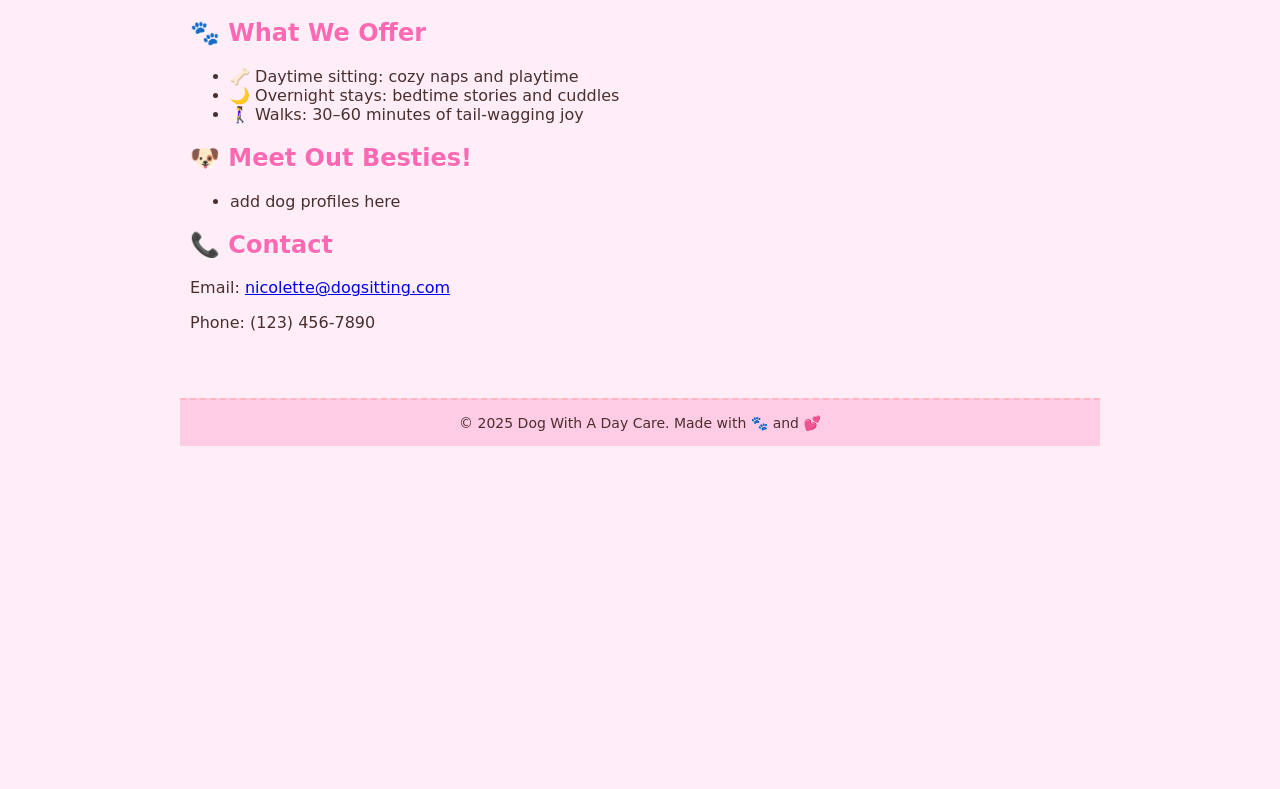
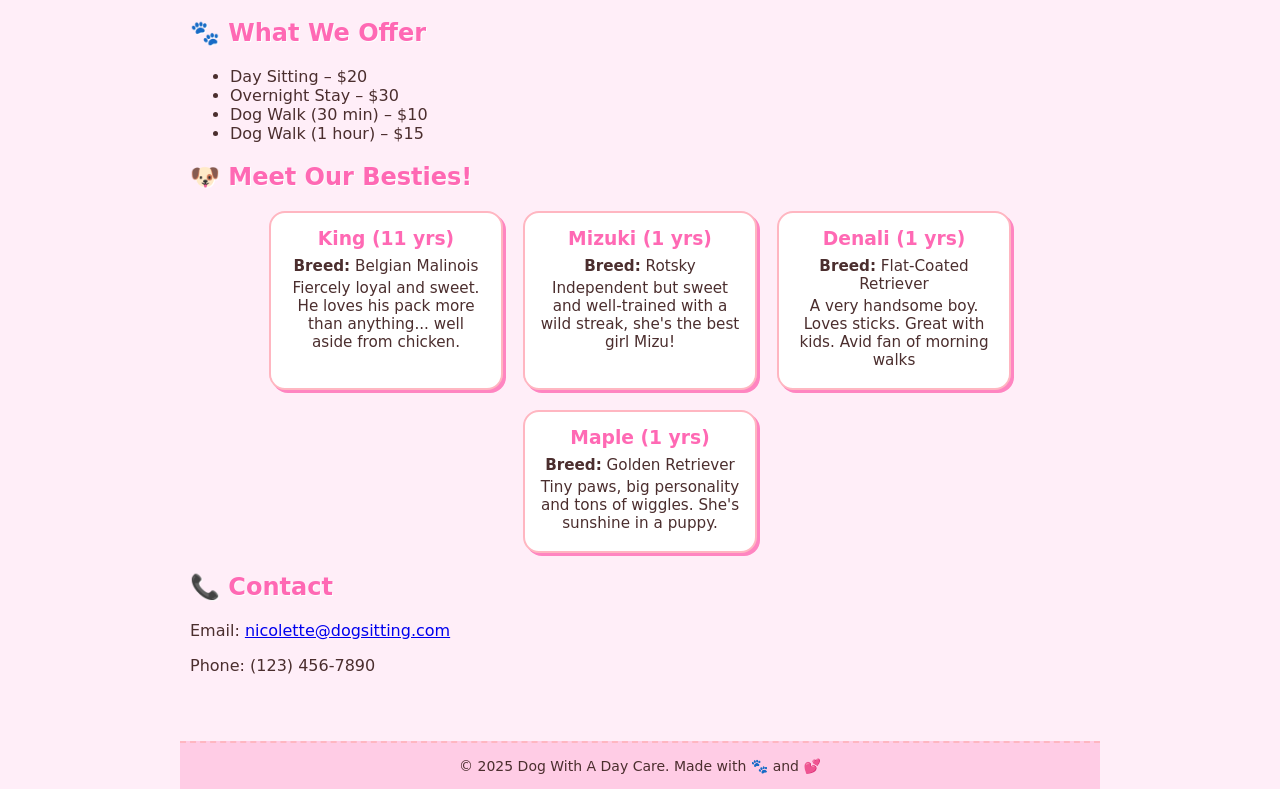
Before and after one commit to nicolettemercado/webdevCAPSTONE, a plain HTML site: page info.html in a window 1280 px wide. Shown: the part 131-920 px from the top of the page. Before the commit the page ends 800 px from the top, so only its background shows below. Drawn offline with Linux system fonts and the light colour scheme; a web font is replaced by a local one.

Commit message:
utilized arrays and updated info page

```diff
--- a/info.html
+++ b/info.html
@@ -6,7 +6,8 @@
   <link rel="stylesheet" href="style.css">
   <link href="https://fonts.googleapis.com/css2?family=Cherry+Bomb+One&display=swap" rel="stylesheet">
 </head>
-<body>
+
+<body onload="displayServices(); displayProfiles();">
 
   <nav>
     <ul>
@@ -20,17 +21,10 @@
     <h1>🌸 About Our Dog Sitting Services</h1>
 
     <h2>🐾 What We Offer</h2>
-    <ul>
-      <li>🦴 Daytime sitting: cozy naps and playtime</li>
-      <li>🌙 Overnight stays: bedtime stories and cuddles</li>
-      <li>🚶‍♀️ Walks: 30–60 minutes of tail-wagging joy</li>
-    </ul>
+    <ul id="service-list"></ul>
 
-    <h2>🐶 Meet Out Besties!</h2>
-    <ul>
-      <li>add dog profiles here</li>
-
-    </ul>
+    <h2>🐶 Meet Our Besties!</h2>
+    <div id="profiles-container"></div>
 
     <h2>📞 Contact</h2>
     <p>Email: <a href="nicolette@dogsitting.com">nicolette@dogsitting.com</a></p>
@@ -41,5 +35,6 @@
     © 2025 Dog With A Day Care. Made with 🐾 and 💕
   </footer>
 
+  <script src="script.js"></script>
 </body>
 </html>
--- a/script.js
+++ b/script.js
@@ -0,0 +1,56 @@
+const services = [
+  { name: "Day Sitting", price: 20 },
+  { name: "Overnight Stay", price: 30 },
+  { name: "Dog Walk (30 min)", price: 10 },
+  { name: "Dog Walk (1 hour)", price: 15 }
+];
+
+function displayServices() {
+  const list = document.getElementById('service-list');
+  services.forEach(service => {
+    const li = document.createElement('li');
+    li.textContent = `${service.name} – $${service.price}`;
+    list.appendChild(li);
+  });
+}
+
+const dogProfiles = [
+  {
+    name: "King",
+    breed: "Belgian Malinois",
+    age: 11,
+    bio: "Fiercely loyal and sweet. He loves his pack more than anything... well aside from chicken."
+  },
+  {
+    name: "Mizuki",
+    breed: "Rotsky",
+    age: 1,
+    bio: "Independent but sweet and well-trained with a wild streak, she's the best girl Mizu!"
+  },
+  {
+    name: "Denali",
+    breed: "Flat-Coated Retriever",
+    age: 1,
+    bio: "A very handsome boy. Loves sticks. Great with kids. Avid fan of morning walks"
+  },
+  {
+    name: "Maple",
+    breed: "Golden Retriever",
+    age:1,
+    bio: "Tiny paws, big personality and tons of wiggles. She's sunshine in a puppy."
+  }
+];
+
+function displayProfiles() {
+  const container = document.getElementById('profiles-container');
+  dogProfiles.forEach(dog => {
+    const card = document.createElement('div');
+    card.className = 'profile-card';
+    card.innerHTML = `
+      <h3>${dog.name} (${dog.age} yrs)</h3>
+      <p><strong>Breed:</strong> ${dog.breed}</p>
+      <p>${dog.bio}</p>
+    `;
+    container.appendChild(card);
+  });
+}
--- a/style.css
+++ b/style.css
@@ -121,3 +121,33 @@ footer {
     padding: 12px 24px;
   }
 }
+
+
+#profiles-container {
+  display: flex;
+  flex-wrap: wrap;
+  gap: 20px;
+  justify-content: center;
+  margin-top: 20px;
+}
+
+.profile-card {
+  background: white;
+  border: 2px solid #ffb6c1;
+  border-radius: 16px;
+  padding: 15px;
+  width: 200px;
+  box-shadow: 3px 3px #ff85c1;
+  text-align: center;
+  color: #4b2e2e;
+}
+
+.profile-card h3 {
+  margin: 0 0 8px;
+  color: #ff69b4;
+}
+
+.profile-card p {
+  margin: 4px 0;
+  font-size: 0.95em;
+}
```
